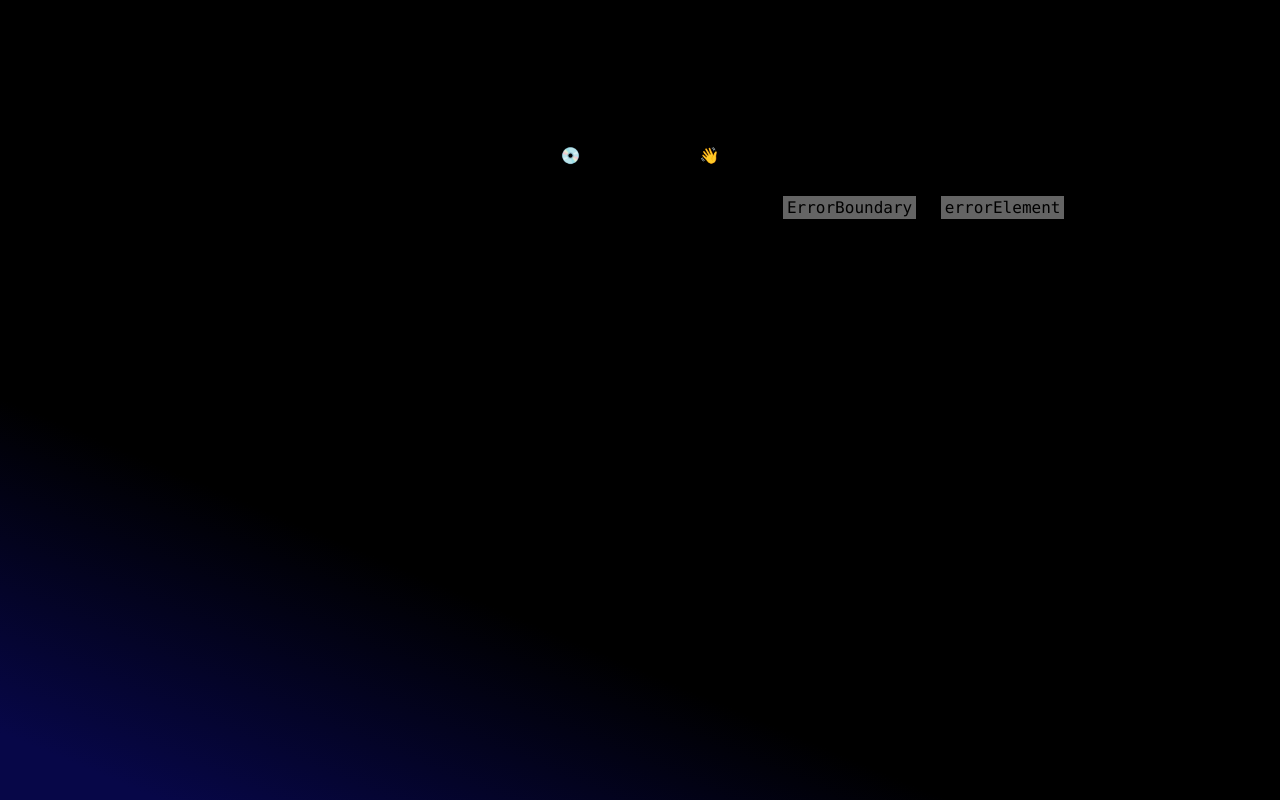
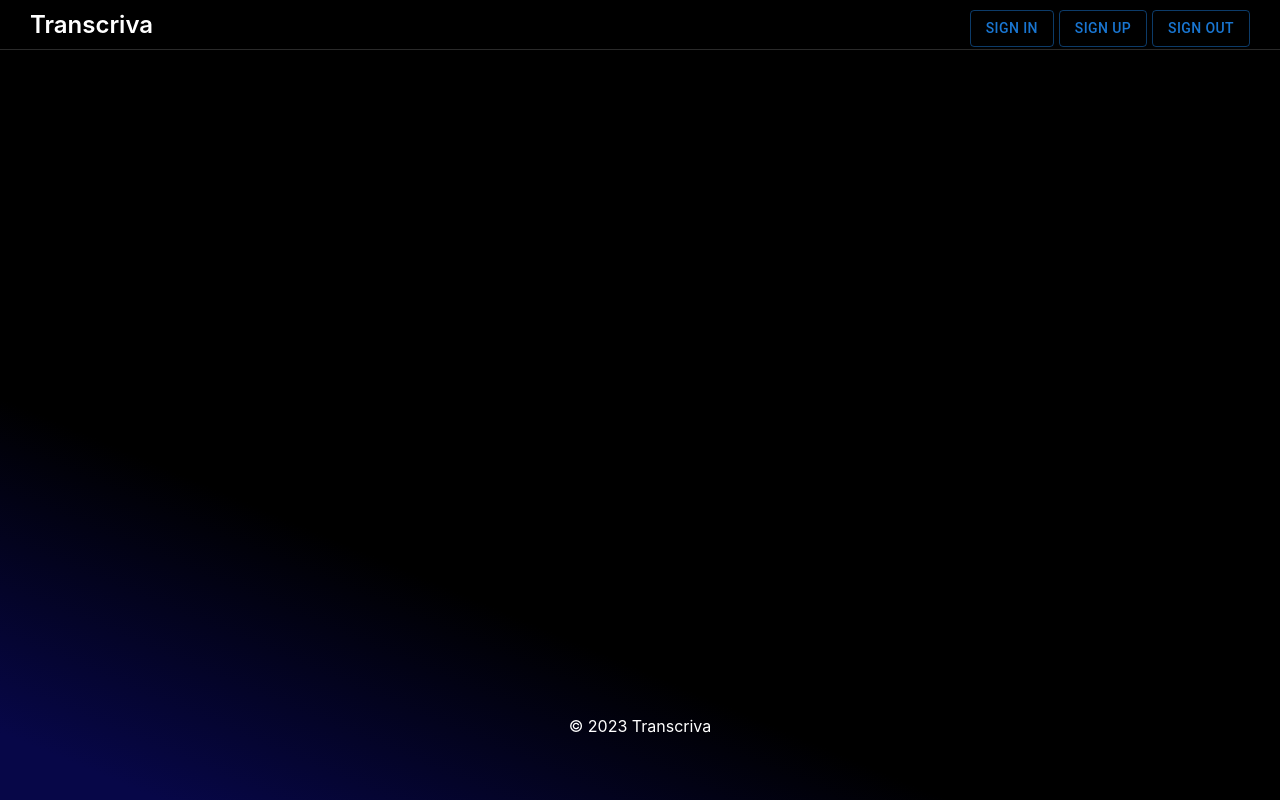
Before and after one commit to ShashikanthKungulwar/transcriva-frontend, a React (Create React App) app: page /sign-in in a window 1280 px wide. Before the commit this address had no page. Built offline with nearby package versions, Linux system fonts and the light colour scheme.

Commit message:
complete routes for sign in and sign up

```diff
--- a/src/components/header/Header.jsx
+++ b/src/components/header/Header.jsx
@@ -1,6 +1,7 @@
 import { Button } from "@mui/material"
 import styles from "./header.module.css";
-import logo from "../../assets/images/logo.png";
+// import logo from "../../assets/images/logo.png";
+import { Link } from "react-router-dom";
 export default function Header(props) {
     return (
         <header className={styles.header}>
@@ -8,9 +9,9 @@
 
             </span>
             <span>
-                <Button variant="outlined">Sign In</Button>
-                <Button variant="outlined">Sign Up</Button>
-                <Button variant="outlined">Sign Out</Button>
+                <Link to="/sign-in"><Button variant="outlined" >Sign In</Button></Link>
+                <Link to="/sign-up"><Button variant="outlined" href="/sign-up">Sign Up</Button></Link>
+                <Link to="/"><Button variant="outlined">Sign Out</Button></Link>
             </span>
         </header>
     )
--- /dev/null
+++ b/src/pages/signIn/SignIn.jsx
@@ -0,0 +1,13 @@
+
+
+
+export default function SignIn()
+{
+    return (
+        <>
+        <main>
+            this is sign in page
+        </main>
+        </>
+    )
+}
--- /dev/null
+++ b/src/pages/signUp/SignUp.jsx
@@ -0,0 +1,13 @@
+
+
+
+export default function SignIn()
+{
+    return (
+        <>
+            <main>
+                this is sign up page
+            </main>
+        </>
+    )
+}
```
Also changed, not shown: src/App.js (+11 -0 lines), src/pages/signIn/signIn.module.css (added), src/pages/signUp/signUp.module.css (added).
